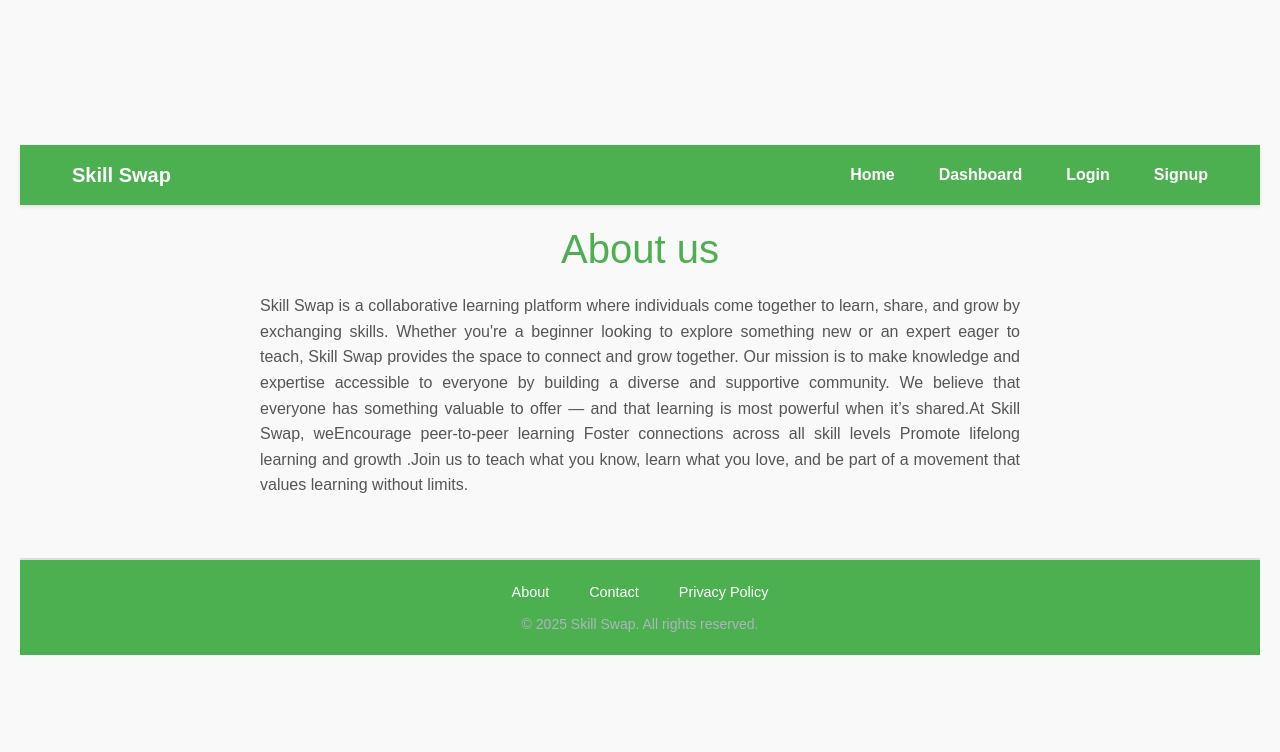
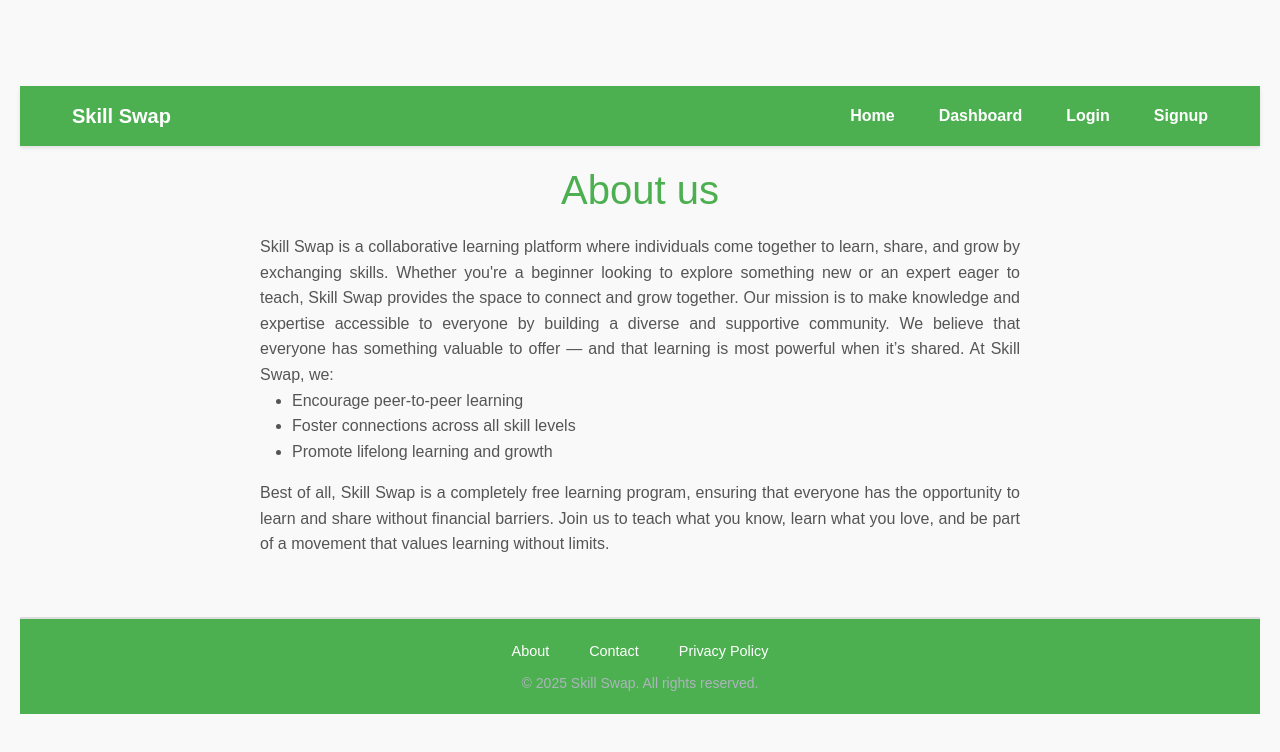
Before and after one commit to AmnaEjaz488/Skill-Swap, a React (Create React App) app in the folder Client/: page /about in a window 1280 px wide. Shown: the top 752 px of the page. Built offline with nearby package versions, Linux system fonts and the light colour scheme.

Commit message:
worked on about page

```diff
--- a/Client/src/pages/About.js
+++ b/Client/src/pages/About.js
@@ -6,11 +6,17 @@ const About = () => {
     <div className="about-page">
       <h1>About us</h1>
       <p>
-      Skill Swap is a collaborative learning platform where individuals come together to learn, share, and grow by exchanging skills. Whether you're a beginner looking to explore something new or an expert eager to teach, Skill Swap provides the space to connect and grow together.
+        Skill Swap is a collaborative learning platform where individuals come together to learn, share, and grow by exchanging skills. Whether you're a beginner looking to explore something new or an expert eager to teach, Skill Swap provides the space to connect and grow together.
 
-     Our mission is to make knowledge and expertise accessible to everyone by building a diverse and supportive community. We believe that everyone has something valuable to offer — and that learning is most powerful when it’s shared.At Skill Swap, weEncourage peer-to-peer learning
+        Our mission is to make knowledge and expertise accessible to everyone by building a diverse and supportive community. We believe that everyone has something valuable to offer — and that learning is most powerful when it’s shared. At Skill Swap, we:
+        <ul>
+          <li>Encourage peer-to-peer learning</li>
+          <li>Foster connections across all skill levels</li>
+          <li>Promote lifelong learning and growth</li>
+        </ul>
+        Best of all, Skill Swap is a completely free learning program, ensuring that everyone has the opportunity to learn and share without financial barriers.
 
-Foster connections across all skill levels Promote lifelong learning and growth .Join us to teach what you know, learn what you love, and be part of a movement that values learning without limits.
+        Join us to teach what you know, learn what you love, and be part of a movement that values learning without limits.
       </p>
     </div>
   );
--- a/Client/src/pages/Home.js
+++ b/Client/src/pages/Home.js
@@ -20,7 +20,10 @@ const Home = () => {
         <h1>Welcome to Skill Swap</h1>
         <p>Learn, Share, Thrive Together.</p>
 
-        <button className="cta-button">Get Started</button>
+        {/* Link the Get Started button to the Signup page */}
+        <Link to="/signup" className="cta-button">
+          Get Started
+        </Link>
       </section>
 
       {/* Features Section */}
@@ -49,7 +52,7 @@ const Home = () => {
               className="feature-image"
               style={{ width: "270px", height: "180px", objectFit: "cover" }}
             />
-            <h3>Share your Experties</h3>
+            <h3>Share your Expertise</h3>
             <p>Showcase your skills and help others grow.</p>
             <Link to="/skill-offered" className="feature-card-link">
               Explore Skills Offered
--- a/Client/src/styles/Home.css
+++ b/Client/src/styles/Home.css
@@ -36,6 +36,7 @@
 }
 
 .cta-button {
+    display: inline-block;
     background-color: #4CAF50;
     color: white;
     border: none;
@@ -44,6 +45,7 @@
     cursor: pointer;
     font-size: 16px;
     font-weight: bold;
+    text-decoration: none;
     transition: background-color 0.3s ease;
 }
 
```
